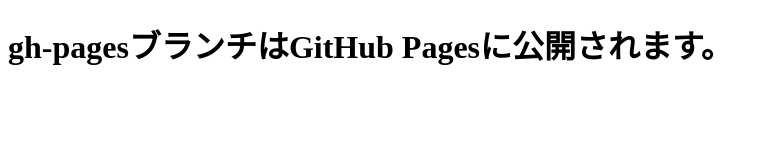
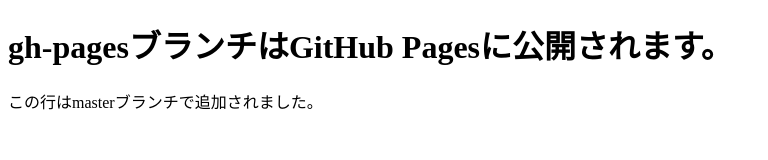
Before and after one commit to yuzuhiko/git-study, a plain HTML site: page index.html in a window 1280 px wide. Shown: the whole page, without its empty margins (0-768 px from the left). Drawn offline with Linux system fonts and the light colour scheme.

Commit message:
masterのindex.htmlに一文を追加

```diff
--- a/index.html
+++ b/index.html
@@ -6,5 +6,6 @@
 </head>
 <body>
     <h1>gh-pagesブランチはGitHub Pagesに公開されます。</h1>
+    <p>この行はmasterブランチで追加されました。</p>
 </body>
 </html>
```
